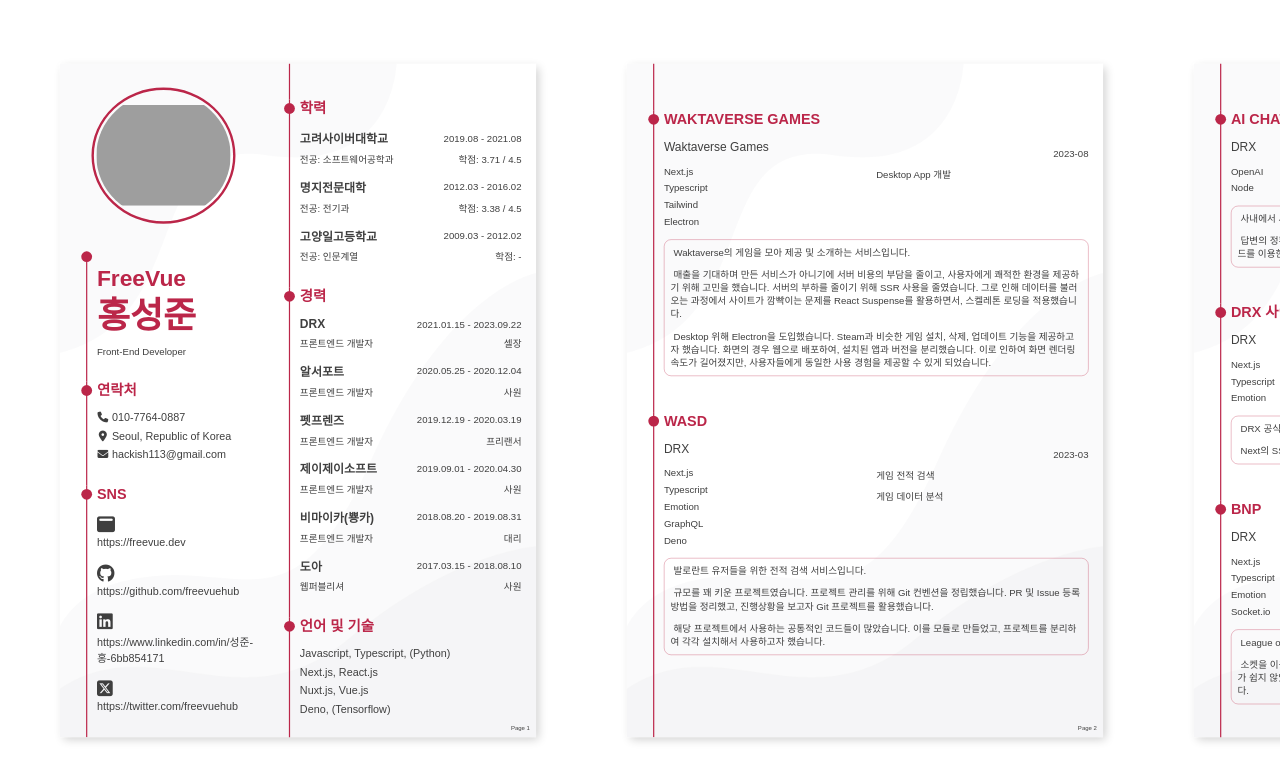
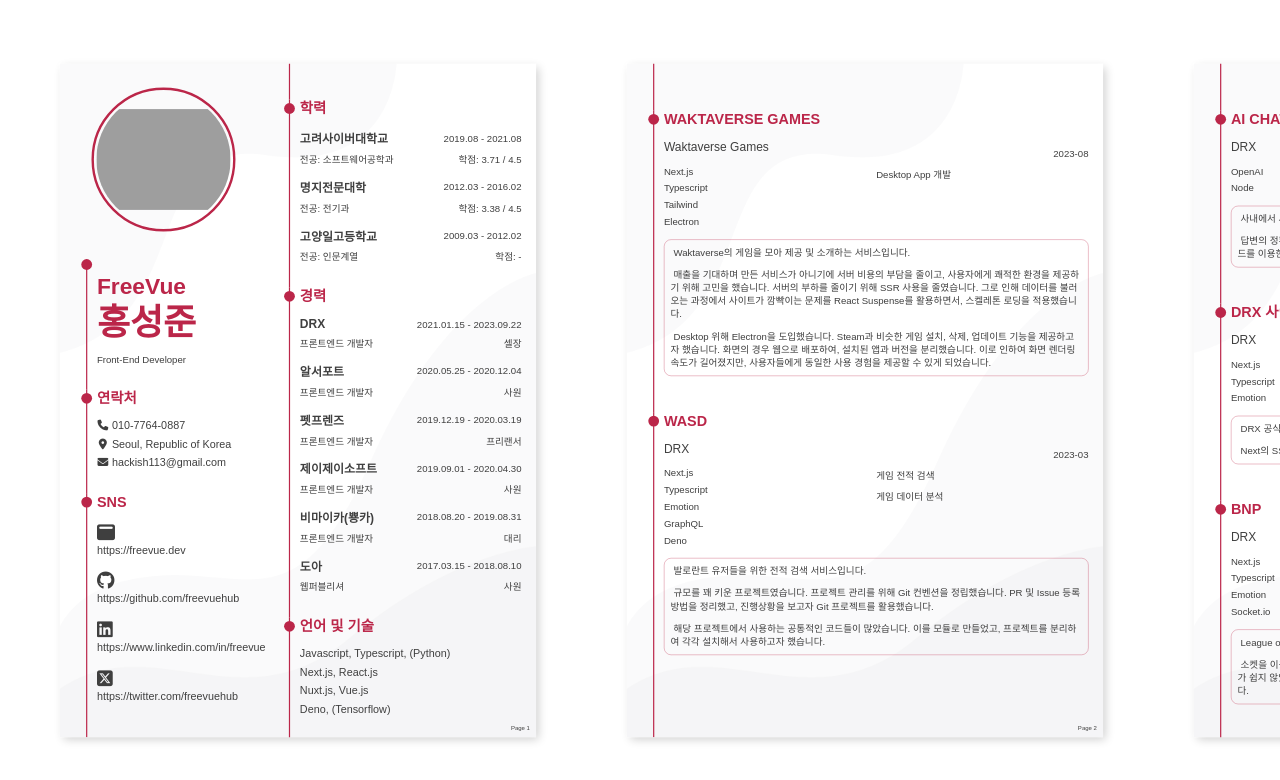
Before and after one commit to freevuehub/cv.freevue.dev, a plain HTML site: page index.html in a window 1280 px wide. Drawn offline with nearby package versions, Linux system fonts and the light colour scheme; grey boxes are pictures that could not be loaded; a script that the page names is missing; a web font is replaced by a local one.

Commit message:
Update index.html

```diff
--- a/index.html
+++ b/index.html
@@ -90,7 +90,7 @@
                     <li>
 											<i class="fa-brands fa-linkedin"></i>
 											<p>
-												<a href="https://www.linkedin.com/in/성준-홍-6bb854171" target="_blank">https://www.linkedin.com/in/성준-홍-6bb854171</a>
+												<a href="https://www.linkedin.com/in/freevue" target="_blank">https://www.linkedin.com/in/freevue</a>
 											</p>
                     </li>
                     <li>
```
